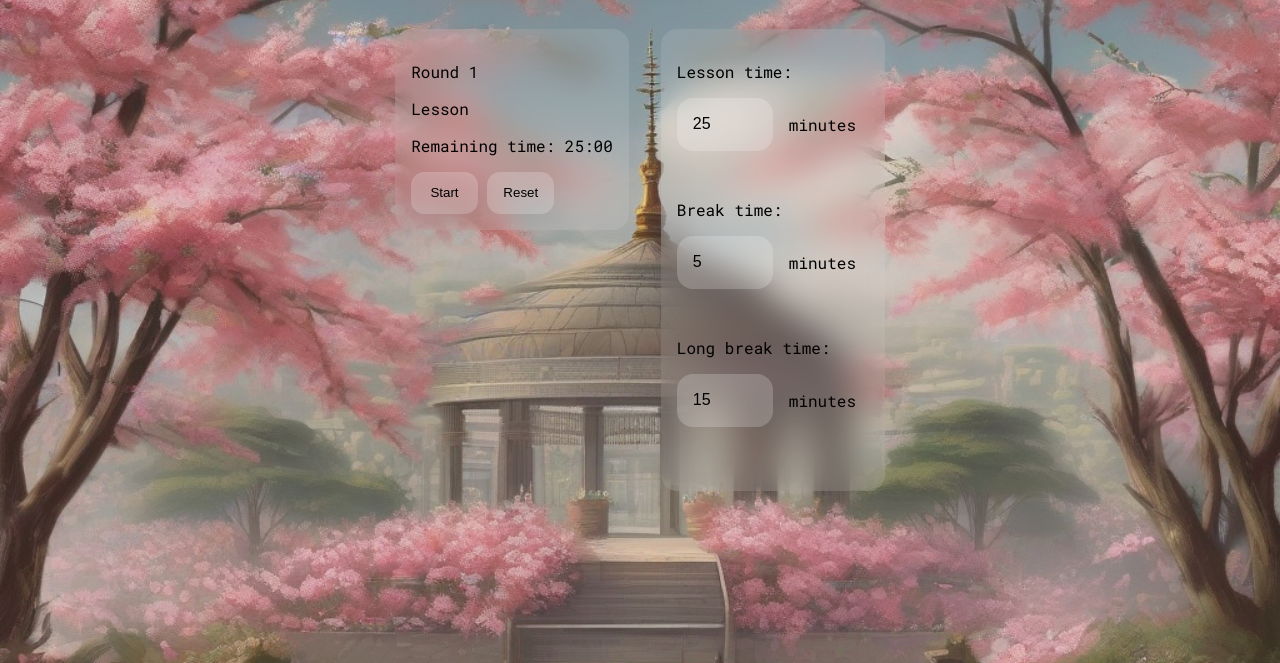
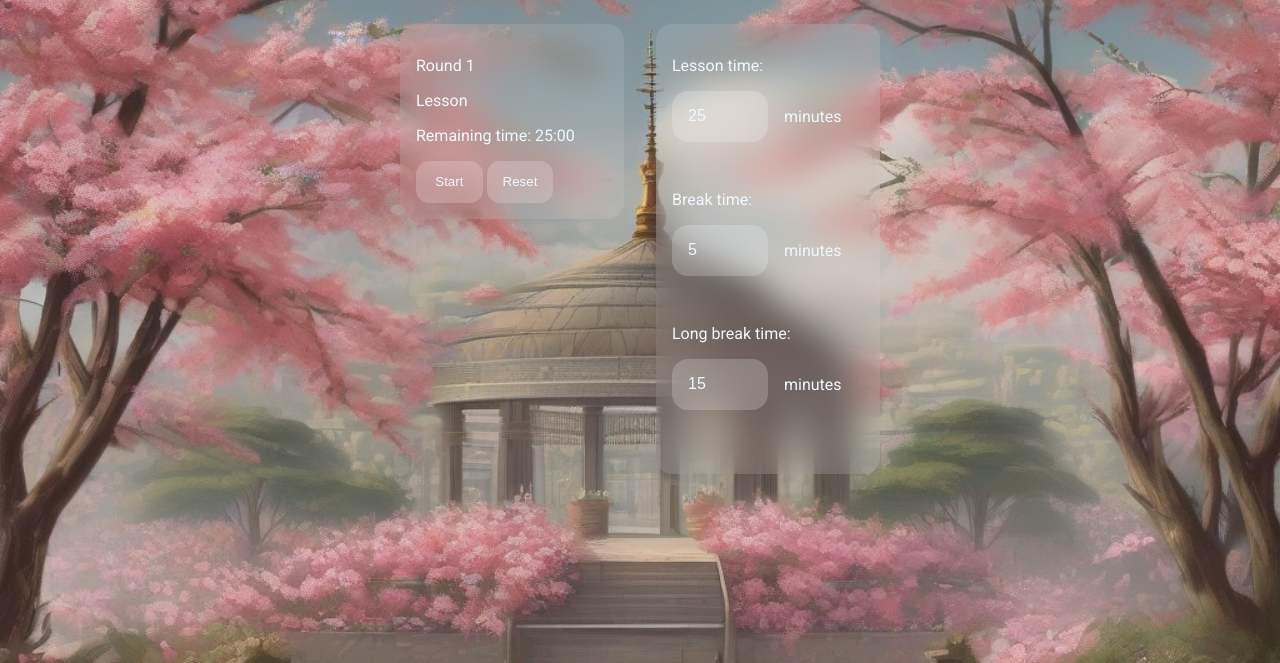
Before and after one commit to Kminek42/Pomodoro-Web-Application, a plain HTML site: page index.html in a window 1280 px wide. Shown: the part 137-800 px from the top of the page. Drawn offline with Linux system fonts and the light colour scheme.

Commit message:
white text

```diff
--- a/style.css
+++ b/style.css
@@ -6,13 +6,15 @@ body {
     background-size: cover;
     background-position: center;
     background-repeat: no-repeat;
-    font-family: 'Roboto Mono', monospace;
+    font-family: 'Roboto';
     font-size: 16px;
     height: 100vh;
     width: 100vw;
     overflow: hidden;
     margin: 0;
     padding: 0;
+    color: aliceblue;
+    /* text-shadow: 0px 0px 0.5em black; */
 }
 
 h1 {
@@ -44,6 +46,7 @@ input {
     border-style: none;
     border-radius: 1em;
     font-size: 16px;
+    color: aliceblue;
 }
 
 .timeSetter {
@@ -58,6 +61,7 @@ button {
     background-color: rgba(255, 255, 255, 0.2);
     padding: 1em;
     width: 5em;
+    color: aliceblue;
 }
 
 button:hover {
```
